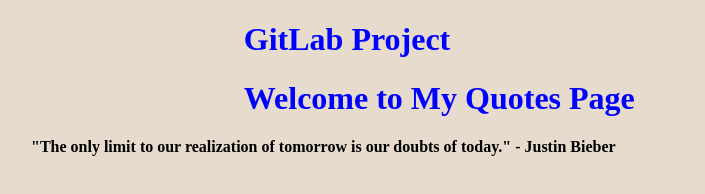
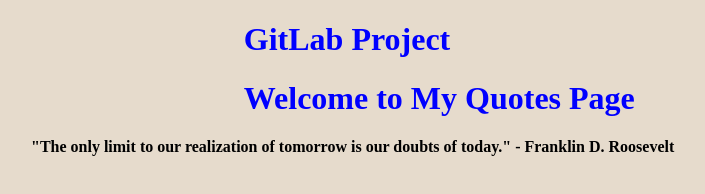
Before and after one commit to kodypope/GitLab2, a plain HTML site: page index.html in a window 1280 px wide. Shown: the whole page, without its empty margins (17-722 px from the left). Drawn offline with Linux system fonts and the light colour scheme.

Commit message:
Updated author information in index.html

```diff
--- a/index.html
+++ b/index.html
@@ -11,7 +11,7 @@
     <h1>Welcome to My Quotes Page</h1>
     <blockquote>
       "The only limit to our realization of tomorrow is our doubts of today." -
-      Justin Bieber
+      Franklin D. Roosevelt
     </blockquote>
   </body>
 </html>
```
